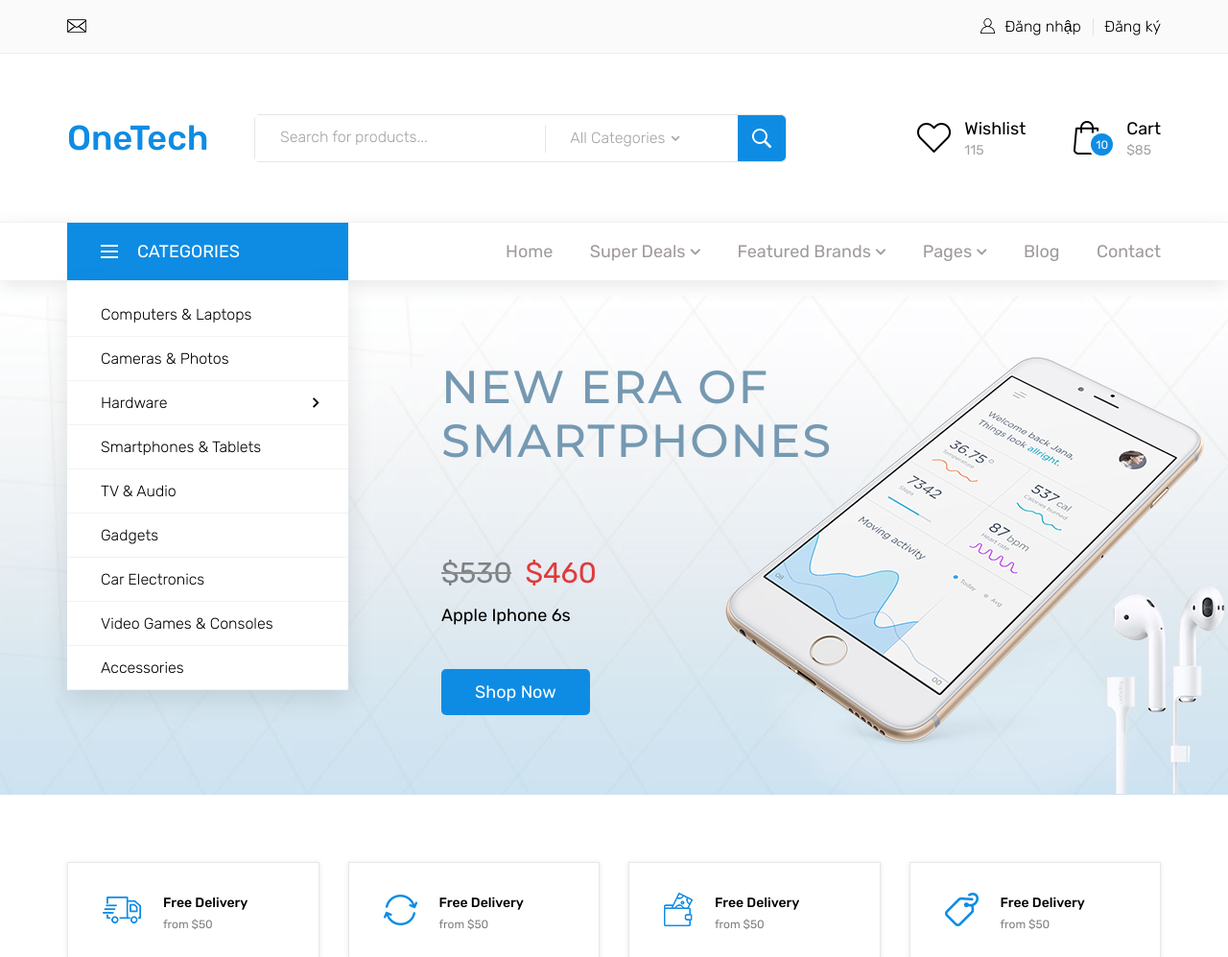
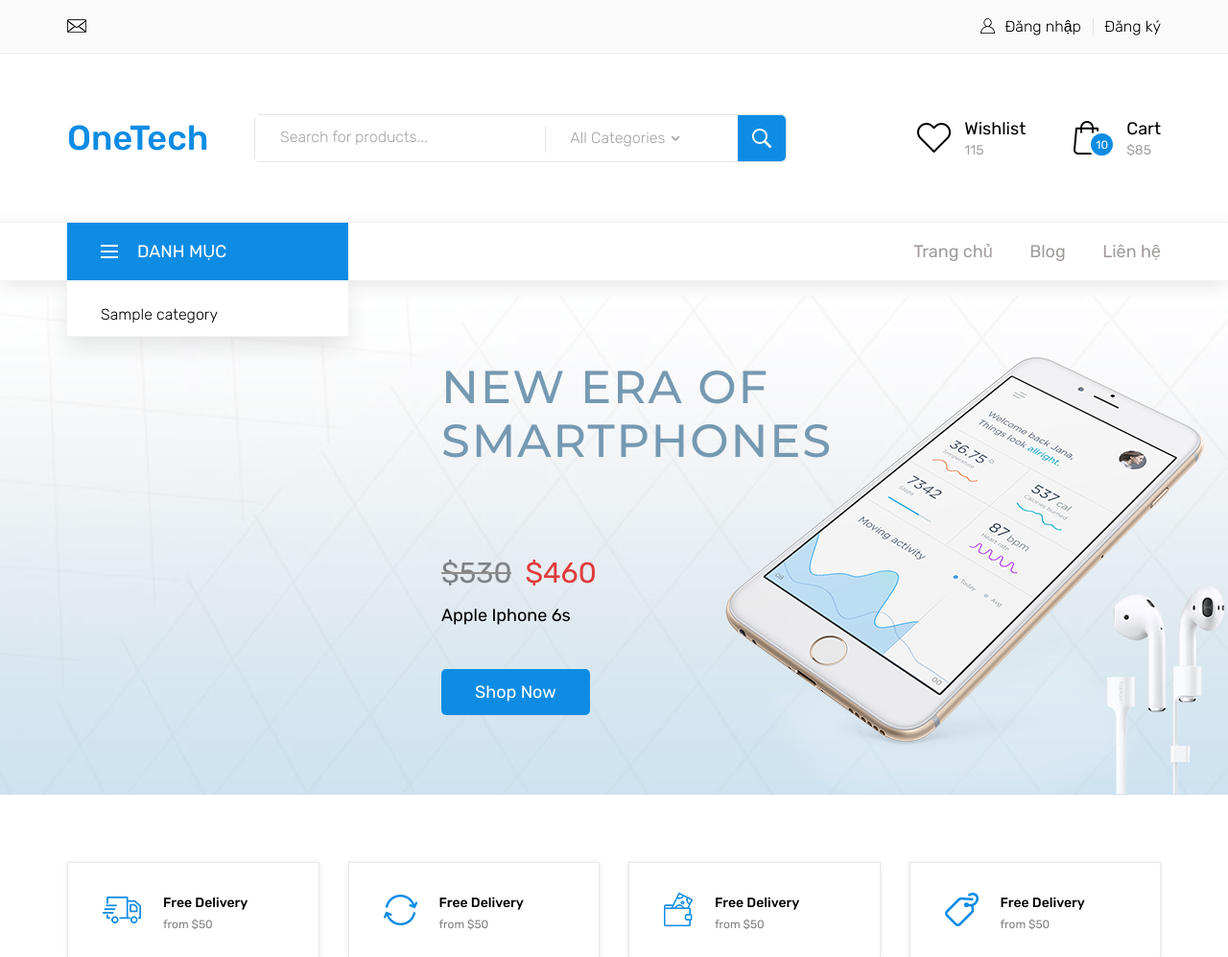
Before and after one commit to sonnhfit/shopping_site_tutorial, a Django app: page / in a window 1280 px wide. Shown: the top 997 px of the page at 96% size. Run offline with Django 3.2, Linux system fonts and the light colour scheme; tables that the repository leaves empty hold one stand-in row (values such as "Sample post"); some libraries are stand-ins or nearby versions.

Commit message:
Thêm category cho navbar

```diff
--- a/core/views.py
+++ b/core/views.py
@@ -1,8 +1,10 @@
 from django.shortcuts import render
 from django.views import View
+from product import models as product_models
 # Create your views here.
 
 
 class HomeView(View):
     def get(self, request):
-        return render(request, 'homepage/index.html')
+        cate = product_models.Category.objects.all()
+        return render(request, 'homepage/index.html', {'categorys': cate})
--- a/product/admin.py
+++ b/product/admin.py
@@ -1,3 +1,5 @@
 from django.contrib import admin
+from .models import Category
+# Register your models here.
 
-# Register your models here.
+admin.site.register(Category)
--- a/templates/homepage/navbar.html
+++ b/templates/homepage/navbar.html
@@ -114,35 +114,13 @@
 							<div class="cat_menu_container">
 								<div class="cat_menu_title d-flex flex-row align-items-center justify-content-start">
 									<div class="cat_burger"><span></span><span></span><span></span></div>
-									<div class="cat_menu_text">categories</div>
+									<div class="cat_menu_text">Danh mục</div>
 								</div>
 
 								<ul class="cat_menu">
-									<li><a href="#">Computers & Laptops <i class="fas fa-chevron-right ml-auto"></i></a></li>
-									<li><a href="#">Cameras & Photos<i class="fas fa-chevron-right"></i></a></li>
-									<li class="hassubs">
-										<a href="#">Hardware<i class="fas fa-chevron-right"></i></a>
-										<ul>
-											<li class="hassubs">
-												<a href="#">Menu Item<i class="fas fa-chevron-right"></i></a>
-												<ul>
-													<li><a href="#">Menu Item<i class="fas fa-chevron-right"></i></a></li>
-													<li><a href="#">Menu Item<i class="fas fa-chevron-right"></i></a></li>
-													<li><a href="#">Menu Item<i class="fas fa-chevron-right"></i></a></li>
-													<li><a href="#">Menu Item<i class="fas fa-chevron-right"></i></a></li>
-												</ul>
-											</li>
-											<li><a href="#">Menu Item<i class="fas fa-chevron-right"></i></a></li>
-											<li><a href="#">Menu Item<i class="fas fa-chevron-right"></i></a></li>
-											<li><a href="#">Menu Item<i class="fas fa-chevron-right"></i></a></li>
-										</ul>
-									</li>
-									<li><a href="#">Smartphones & Tablets<i class="fas fa-chevron-right"></i></a></li>
-									<li><a href="#">TV & Audio<i class="fas fa-chevron-right"></i></a></li>
-									<li><a href="#">Gadgets<i class="fas fa-chevron-right"></i></a></li>
-									<li><a href="#">Car Electronics<i class="fas fa-chevron-right"></i></a></li>
-									<li><a href="#">Video Games & Consoles<i class="fas fa-chevron-right"></i></a></li>
-									<li><a href="#">Accessories<i class="fas fa-chevron-right"></i></a></li>
+                                    {% for cate_item in categorys %}
+									<li><a href="#">{{ cate_item.title }} <i class="fas fa-chevron-right ml-auto"></i></a></li>
+                                    {% endfor %}
 								</ul>
 							</div>
 
@@ -150,53 +128,9 @@
 
 							<div class="main_nav_menu ml-auto">
 								<ul class="standard_dropdown main_nav_dropdown">
-									<li><a href="#">Home<i class="fas fa-chevron-down"></i></a></li>
-									<li class="hassubs">
-										<a href="#">Super Deals<i class="fas fa-chevron-down"></i></a>
-										<ul>
-											<li>
-												<a href="#">Menu Item<i class="fas fa-chevron-down"></i></a>
-												<ul>
-													<li><a href="#">Menu Item<i class="fas fa-chevron-down"></i></a></li>
-													<li><a href="#">Menu Item<i class="fas fa-chevron-down"></i></a></li>
-													<li><a href="#">Menu Item<i class="fas fa-chevron-down"></i></a></li>
-												</ul>
-											</li>
-											<li><a href="#">Menu Item<i class="fas fa-chevron-down"></i></a></li>
-											<li><a href="#">Menu Item<i class="fas fa-chevron-down"></i></a></li>
-											<li><a href="#">Menu Item<i class="fas fa-chevron-down"></i></a></li>
-										</ul>
-									</li>
-									<li class="hassubs">
-										<a href="#">Featured Brands<i class="fas fa-chevron-down"></i></a>
-										<ul>
-											<li>
-												<a href="#">Menu Item<i class="fas fa-chevron-down"></i></a>
-												<ul>
-													<li><a href="#">Menu Item<i class="fas fa-chevron-down"></i></a></li>
-													<li><a href="#">Menu Item<i class="fas fa-chevron-down"></i></a></li>
-													<li><a href="#">Menu Item<i class="fas fa-chevron-down"></i></a></li>
-												</ul>
-											</li>
-											<li><a href="#">Menu Item<i class="fas fa-chevron-down"></i></a></li>
-											<li><a href="#">Menu Item<i class="fas fa-chevron-down"></i></a></li>
-											<li><a href="#">Menu Item<i class="fas fa-chevron-down"></i></a></li>
-										</ul>
-									</li>
-									<li class="hassubs">
-										<a href="#">Pages<i class="fas fa-chevron-down"></i></a>
-										<ul>
-											<li><a href="shop.html">Shop<i class="fas fa-chevron-down"></i></a></li>
-											<li><a href="product.html">Product<i class="fas fa-chevron-down"></i></a></li>
-											<li><a href="blog.html">Blog<i class="fas fa-chevron-down"></i></a></li>
-											<li><a href="blog_single.html">Blog Post<i class="fas fa-chevron-down"></i></a></li>
-											<li><a href="regular.html">Regular Post<i class="fas fa-chevron-down"></i></a></li>
-											<li><a href="cart.html">Cart<i class="fas fa-chevron-down"></i></a></li>
-											<li><a href="contact.html">Contact<i class="fas fa-chevron-down"></i></a></li>
-										</ul>
-									</li>
+									<li><a href="#">Trang chủ<i class="fas fa-chevron-down"></i></a></li>
 									<li><a href="blog.html">Blog<i class="fas fa-chevron-down"></i></a></li>
-									<li><a href="contact.html">Contact<i class="fas fa-chevron-down"></i></a></li>
+									<li><a href="contact.html">Liên hệ<i class="fas fa-chevron-down"></i></a></li>
 								</ul>
 							</div>
 
```
